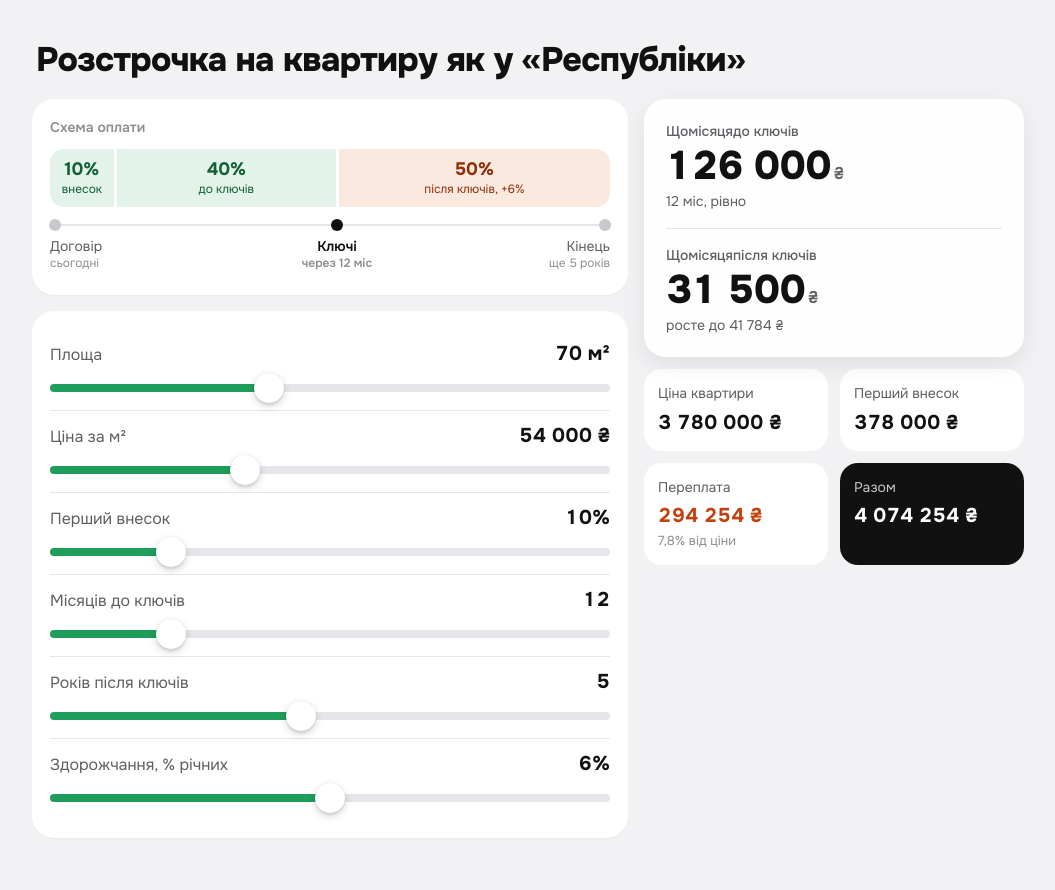
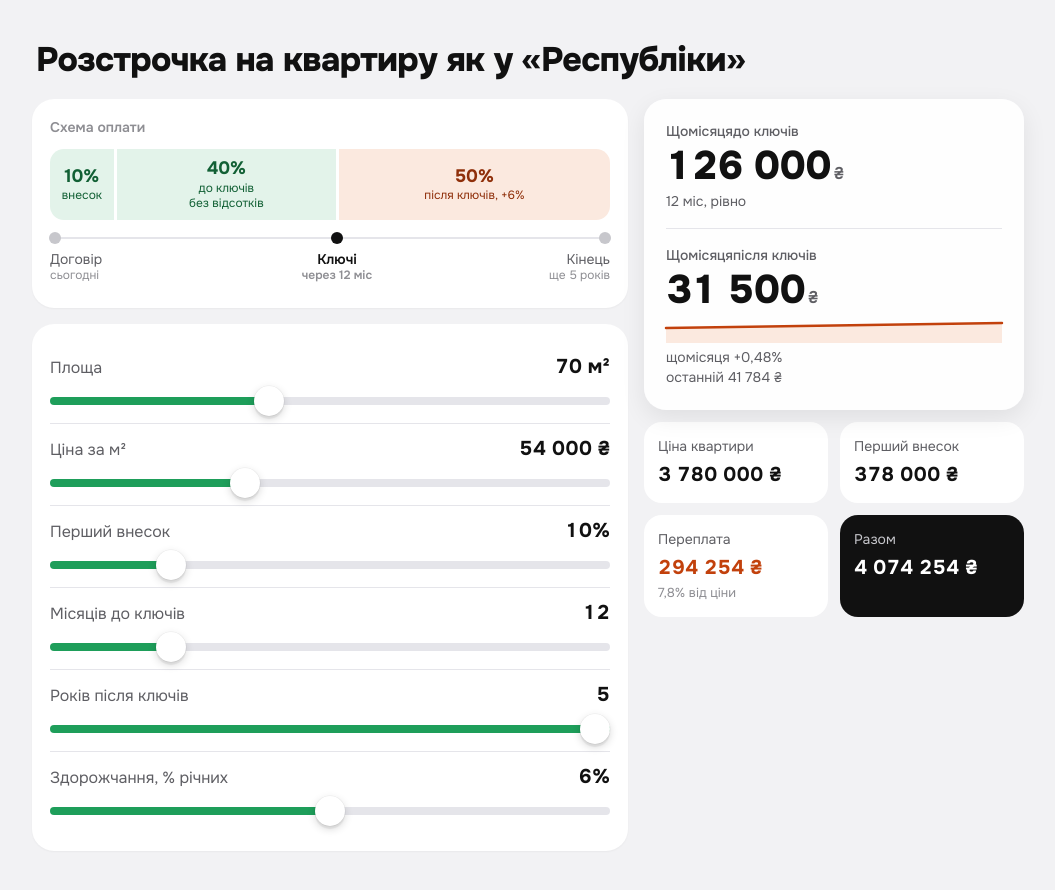
Before and after one commit to LexGoArt/rozstrochka-respublika, a plain HTML site: page index.html in a window 1280 px wide. Shown: the whole page, without its empty margins (112-1167 px from the left). Drawn offline with Linux system fonts and the light colour scheme.

Commit message:
Схема: «до ключів без відсотків», смужка росту платежу після ключів, максимум 5 років після ключів
Co-Authored-By: Claude Opus 5.5 <noreply@anthropic.com>

```diff
--- a/index.html
+++ b/index.html
@@ -26,6 +26,9 @@ h1{font-size:26px;line-height:1.15;letter-spacing:-.02em;font-weight:800;margin:
 .hero .n small{font-size:17px;font-weight:600;margin-left:3px;color:var(--ink2)}
 .hero .s{font-size:14px;color:var(--ink2);margin-top:4px}
 .hero>div+div{border-left:1px solid var(--hair);padding-left:12px}
+.ramp{display:block;width:100%;height:22px;margin-top:10px;overflow:visible}
+.ramp polygon{fill:var(--r-bg)}.ramp polyline{fill:none;stroke:var(--r);stroke-width:2.5;stroke-linecap:round;vector-effect:non-scaling-stroke}
+.ramp.free polygon{fill:var(--g-bg)}.ramp.free polyline{stroke:var(--g)}
 /* схема-капсула */
 .bar{display:flex;gap:3px;border-radius:14px;overflow:hidden}
 .seg{min-width:0;padding:10px 6px;text-align:center;display:flex;flex-direction:column;justify-content:center;min-height:58px;transition:flex-grow 220ms var(--ease)}
@@ -89,7 +92,7 @@ input[type=range]:focus-visible::-webkit-slider-thumb{box-shadow:0 0 0 4px rgba(
       <p class=cap>Схема оплати</p>
       <div class=bar>
         <div class="seg s1" id=s1><b id=s1b></b><span>внесок</span></div>
-        <div class="seg s2" id=s2><b id=s2b></b><span>до ключів</span></div>
+        <div class="seg s2" id=s2><b id=s2b></b><span>до ключів<br>без відсотків</span></div>
         <div class="seg s3" id=s3><b>50%</b><span id=s3s></span></div>
       </div>
       <div class=tl aria-hidden=true><i style="left:5px"></i><i class=k id=kd></i><i style="left:calc(100% - 5px)"></i></div>
@@ -100,14 +103,14 @@ input[type=range]:focus-visible::-webkit-slider-thumb{box-shadow:0 0 0 4px rgba(
       <div class=sl><label for=price>Ціна за м²</label><span class="v num" id=price-v></span><input id=price type=range min=20000 max=120000 step=500 value=54000></div>
       <div class=sl><label for=fp>Перший внесок</label><span class="v num" id=fp-v></span><input id=fp type=range min=0 max=50 step=1 value=10></div>
       <div class=sl><label for=n1>Місяців до ключів</label><span class="v num" id=n1-v></span><input id=n1 type=range min=3 max=48 step=1 value=12></div>
-      <div class=sl><label for=n2>Років після ключів</label><span class="v num" id=n2-v></span><input id=n2 type=range min=1 max=10 step=1 value=5></div>
+      <div class=sl><label for=n2>Років після ключів</label><span class="v num" id=n2-v></span><input id=n2 type=range min=1 max=5 step=1 value=5></div>
       <div class=sl><label for=rate>Здорожчання, % річних</label><span class="v num" id=rate-v></span><input id=rate type=range min=0 max=12 step=0.5 value=6></div>
     </section>
   </div>
   <aside class=side aria-live=polite>
     <div class="card hero">
       <div><div class=l>Щомісяця<br>до ключів</div><div class="n num" id=o-m1></div><div class=s id=o-m1s></div></div>
-      <div><div class=l>Щомісяця<br>після ключів</div><div class="n num" id=o-m2></div><div class=s id=o-m2s></div></div>
+      <div><div class=l>Щомісяця<br>після ключів</div><div class="n num" id=o-m2></div><svg class=ramp id=ramp viewBox="0 0 100 22" preserveAspectRatio=none aria-hidden=true><polygon id=rp points="0,22 100,22 100,2 0,2"/><polyline id=rl points="0,2 100,2"/></svg><div class=s id=o-m2s></div></div>
     </div>
     <div class=sec>
       <div class=t><div class=l>Ціна квартири</div><div class="n num" id=o-p></div></div>
@@ -138,7 +141,8 @@ function calc(){
   $('o-m1').innerHTML=f0(m1)+'<small>₴</small>';
   $('o-m1s').textContent=v.n1+' міс, рівно';
   $('o-m2').innerHTML=f0(m2)+'<small>₴</small>';
-  $('o-m2s').textContent=g?'росте до '+f0(last)+' ₴':yr(v.n2)+', рівно';
+  $('o-m2s').innerHTML=g?'щомісяця +'+pct((g*100).toFixed(2))+'%<br>останній '+f0(last)+' ₴':yr(v.n2)+', рівно';
+  const y0=(2+20*(1-m2/last)).toFixed(2);$('rp').setAttribute('points','0,22 100,22 100,2 0,'+y0);$('rl').setAttribute('points','0,'+y0+' 100,2');$('ramp').classList.toggle('free',!g);
   $('o-p').textContent=f0(P)+' ₴';
   $('o-f').textContent=F?f0(F)+' ₴':'немає';
   $('o-mk').textContent=mk>0.5?f0(mk)+' ₴':'немає';
```
